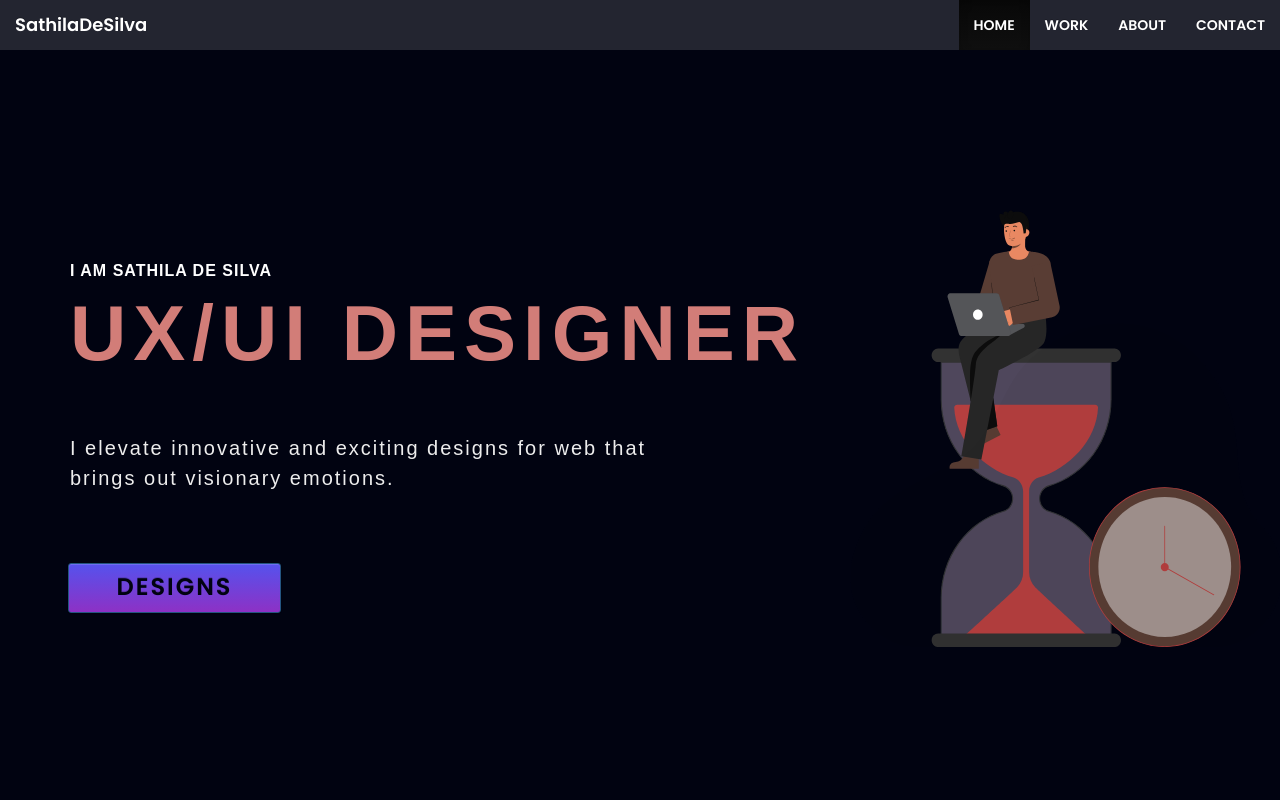
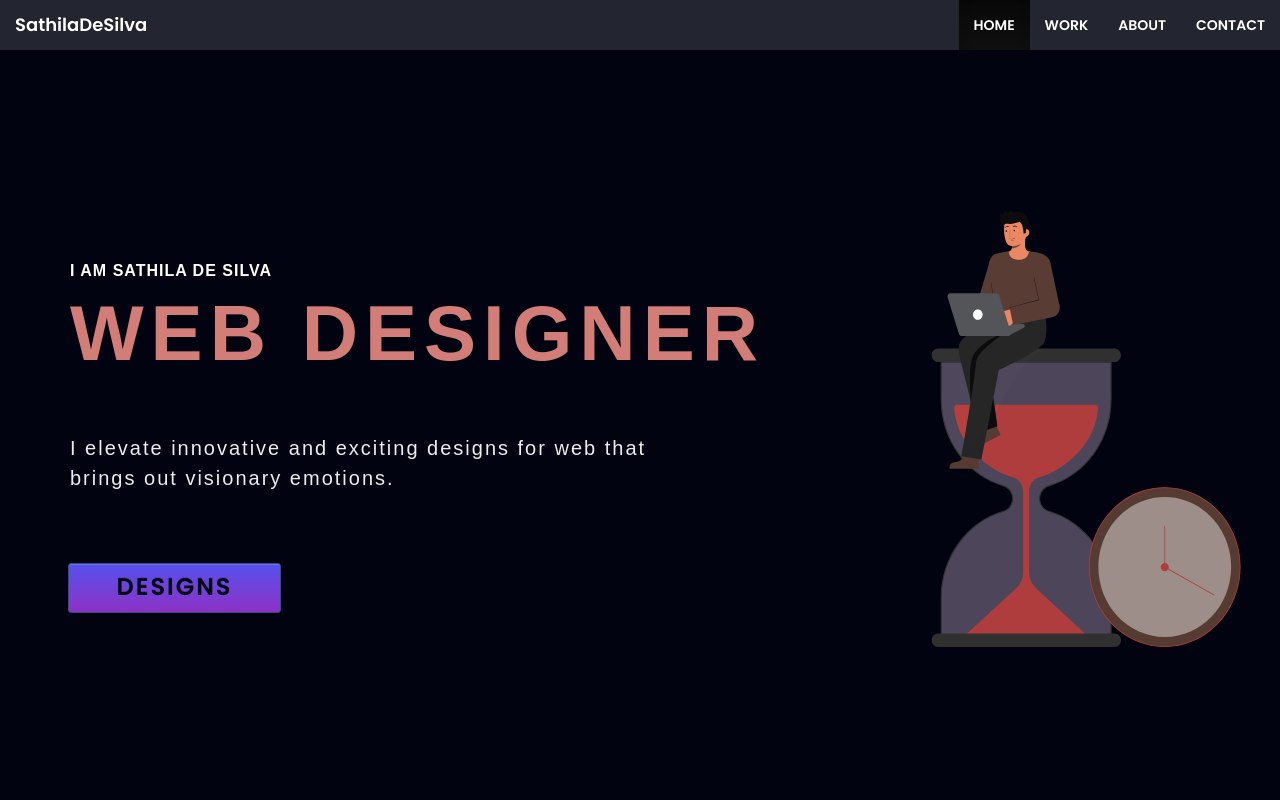
Before and after one commit to sathilaSilva/uiux, a plain HTML site: page index.html in a window 1280 px wide. Shown: the top 800 px of the page. Drawn offline with nearby package versions, Linux system fonts and the light colour scheme.

Commit message:
Update index.html

```diff
--- a/index.html
+++ b/index.html
@@ -52,7 +52,7 @@
             <div class="row">
                 <div class="col-sm-8">
                     <p class="para1">I AM SATHILA DE SILVA</p>
-                    <h1>UX/UI DESIGNER</h1>
+                    <h1>WEB DESIGNER</h1>
                     <p class="para2">I elevate innovative and exciting designs for web that <br>brings out visionary emotions.</p>
                     <a href="design.html" class="btn btn-primary btn-sm" id="btn1">DESIGNS</a>
                     <a href="contact.html" class="btn btn-danger btn-sm" id="btn2" hidden>LET'S TALK</a>
```
